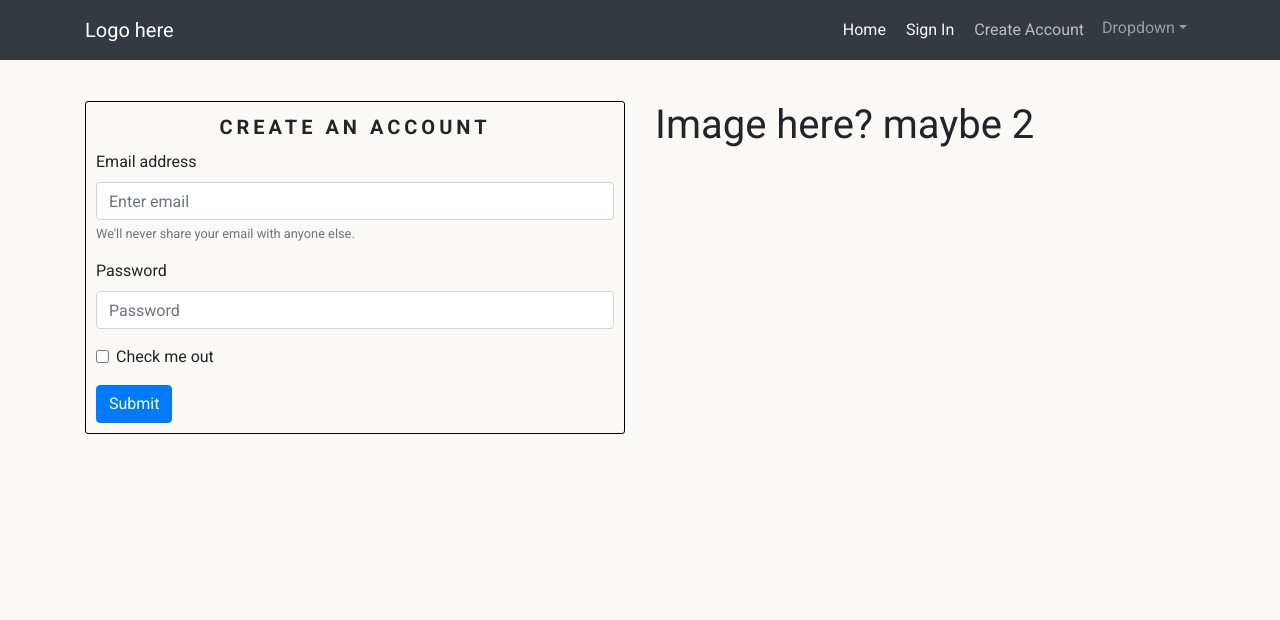
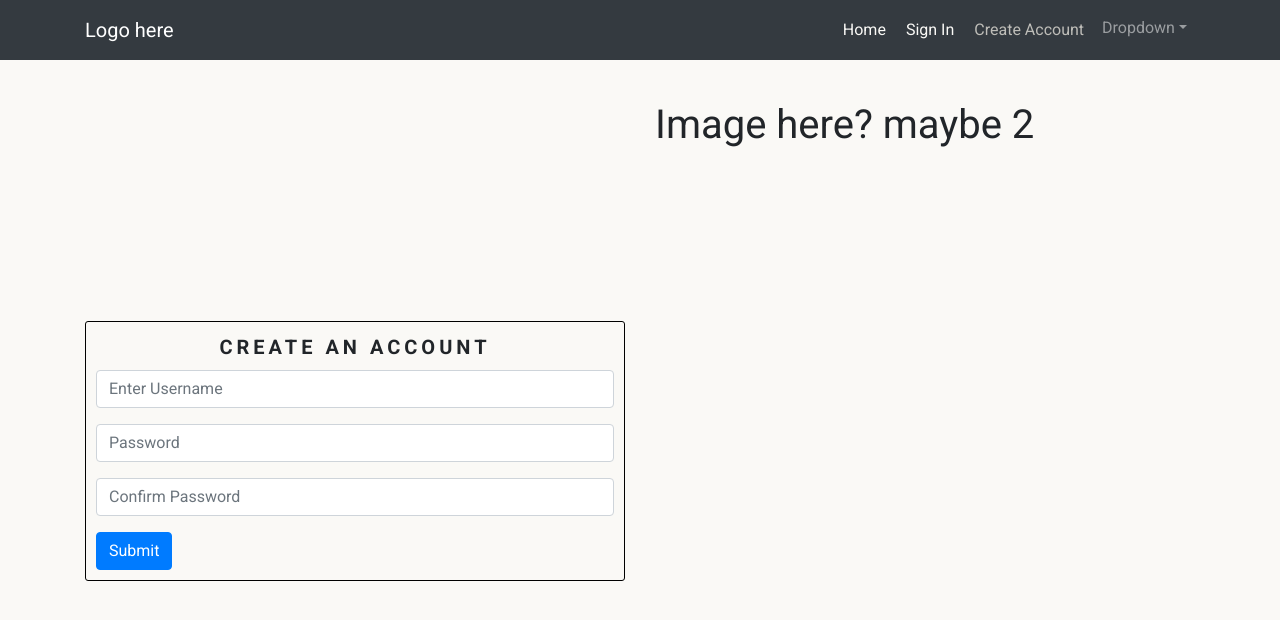
Before and after one commit to dantaylor28/polaroid-social-media-frontend, a React (Create React App) app: page /create/account in a window 1280 px wide. Shown: the top 620 px of the page. Built offline with nearby package versions, Linux system fonts and the light colour scheme.

Commit message:
Customise form fields and center the form container

```diff
--- a/src/pages/auth/CreateAccountForm.js
+++ b/src/pages/auth/CreateAccountForm.js
@@ -5,24 +5,21 @@ import styles from "../../styles/CreateAccountForm.module.css";
 const CreateAccountForm = () => {
   return (
     <Row className={styles.Row}>
-      <Col md={6}>
+      <Col className="my-auto" md={6}>
         <Container className={styles.Form}>
           <h1 className={styles.Heading}>create an account</h1>
           <Form>
-            <Form.Group controlId="formBasicEmail">
-              <Form.Label>Email address</Form.Label>
-              <Form.Control type="email" placeholder="Enter email" />
-              <Form.Text className="text-muted">
-                We'll never share your email with anyone else.
-              </Form.Text>
+            <Form.Group controlId="username">
+              <Form.Label className="d-none">Username</Form.Label>
+              <Form.Control type="email" placeholder="Enter Username" />
             </Form.Group>
-
             <Form.Group controlId="formBasicPassword">
-              <Form.Label>Password</Form.Label>
+              <Form.Label className="d-none">Password</Form.Label>
               <Form.Control type="password" placeholder="Password" />
             </Form.Group>
-            <Form.Group controlId="formBasicCheckbox">
-              <Form.Check type="checkbox" label="Check me out" />
+            <Form.Group controlId="formBasicPassword">
+              <Form.Label className="d-none">Confirm Password</Form.Label>
+              <Form.Control type="password" placeholder="Confirm Password" />
             </Form.Group>
             <Button variant="primary" type="submit">
               Submit
```
